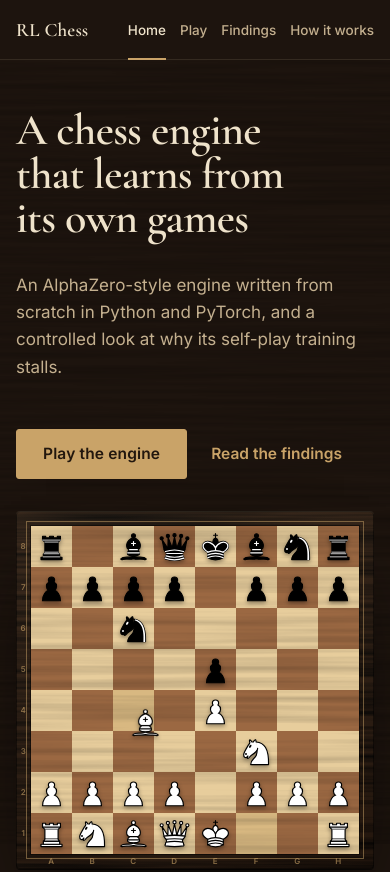
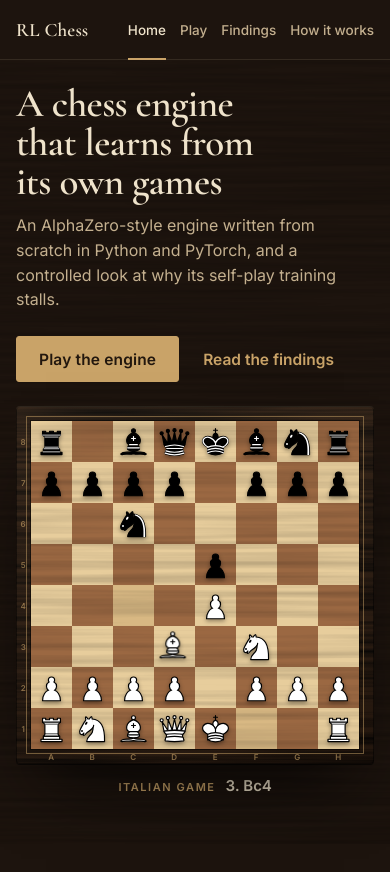
Before and after one commit to Danny-397/RL-Chess-Engine, a plain HTML site: page web/static/index.html in a window 390 px wide. Shown: the top 872 px of the page. Drawn offline with nearby package versions, Linux system fonts and the light colour scheme; files whose address does not match are found by name.

Commit message:
Home on phones: the whole hero, board included, fits the first screen (#37)
Tighter headline and spacing on phones, and the board sizes to the height
left under the text (the figure is a size container in a fixed-height grid
row; a column-flex item gave cqh = 0 in Chromium). The long caption is
hidden on phones; the move ticker stays. Checked at 430x932, 390x844,
360x780, 375x667 and 640x900: board and ticker in view, no overflow.

Co-authored-by: Claude Opus 5.5 <noreply@anthropic.com>

```diff
--- a/web/static/index.html
+++ b/web/static/index.html
@@ -200,6 +200,24 @@ main:focus { outline: none; }
   @media (max-width: 640px) {
     .hero-wrap { padding-top: var(--s-7); gap: var(--s-6); }
     .board-frame.hero-frame { --pad: 15px; --size: calc(100vw - 32px - 2 * var(--pad)); }
+  }
+  /* Phones: the whole hero, board included, fits the first screen. The text
+     is tightened, and the board fills whatever height is left: the figure
+     is a size container that flexes into the remaining space, and the board
+     takes the smaller of its width and height. */
+  @supports (container-type: size) {
+    @media (max-width: 640px) {
+      .hero-wrap { grid-template-rows: auto minmax(250px, 1fr); gap: var(--s-5);
+        height: calc(var(--vh) - 61px); min-height: 560px; padding: var(--s-5) 0 var(--s-4); }
+      .hero h1 { font-size: clamp(34px, 10vw, 42px); margin-bottom: var(--s-3); }
+      .hero .lead { font-size: 16px; line-height: 1.55; margin-bottom: var(--s-5); }
+      .hero .btn { height: 46px; padding: 0 22px; }
+      .hero-media { width: 100%; height: 100%; min-height: 0; container-type: size;
+        display: flex; flex-direction: column; align-items: center; }
+      .board-frame.hero-frame { --size: min(100cqw - 2 * var(--pad), 100cqh - 2 * var(--pad) - 34px); }
+      .hero-caption { margin-top: 10px; }
+      .hero-caption .caption { display: none; }
+    }
   }
 
   .caption { font-size: 13px; color: var(--ink-3); margin: 0; max-width: 680px; }
```
